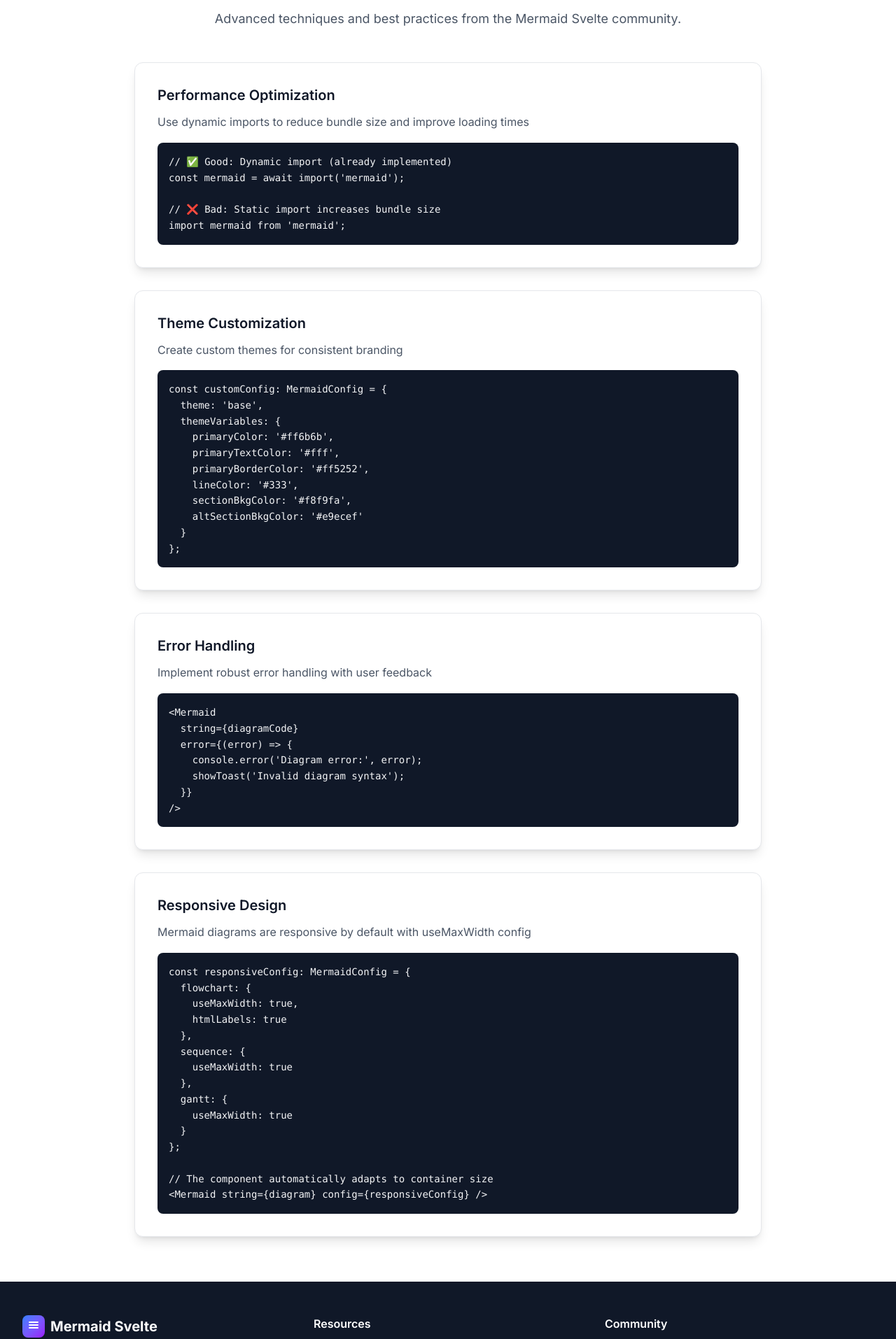
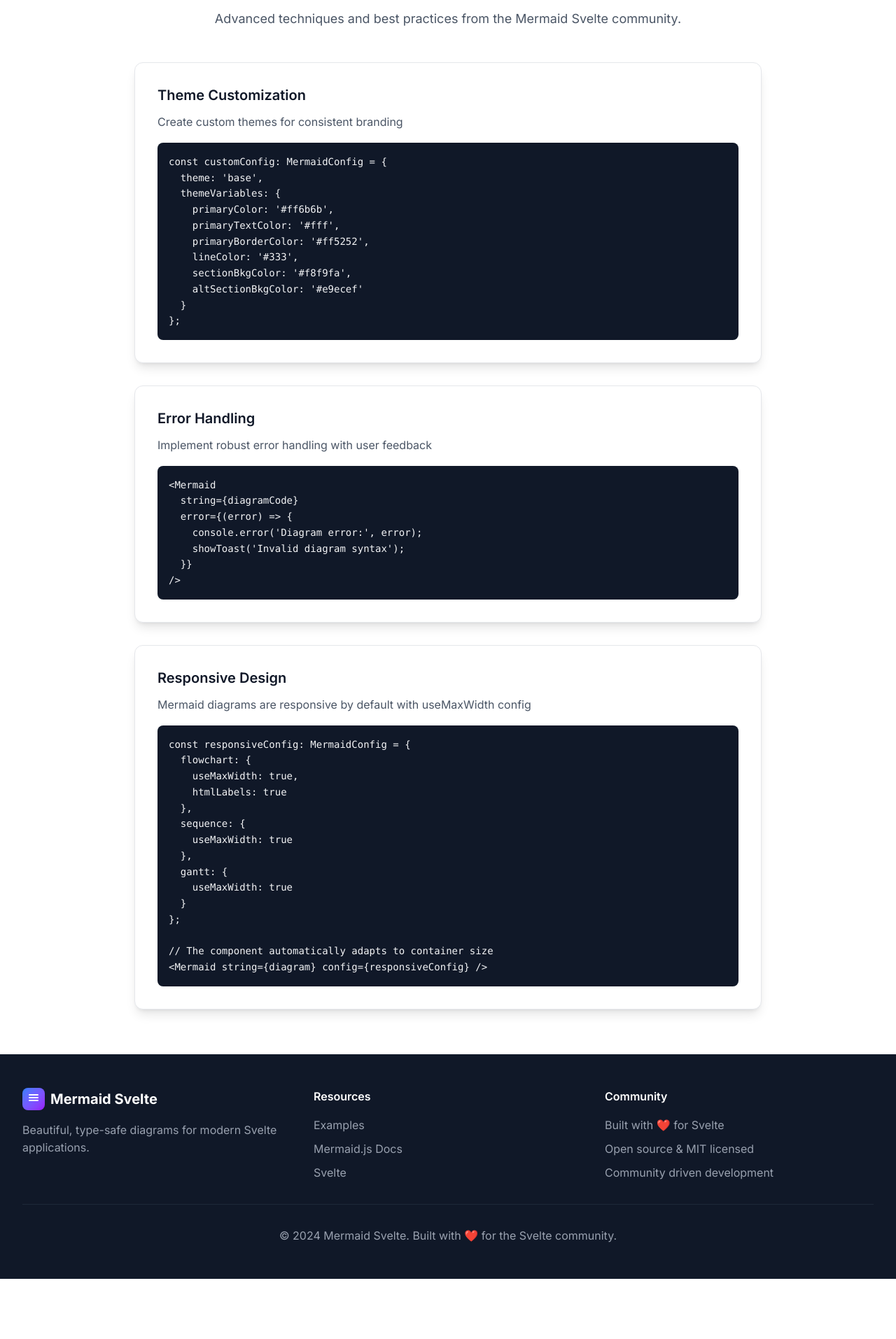
Before and after one commit to friendofsvelte/mermaid, a SvelteKit app: page / in a window 1280 px wide. Shown: the part 5096-7010 px from the top of the page at 70% size. After the commit the page ends 6924 px from the top, so only its background shows below. Built offline with nearby package versions, Linux system fonts and the light colour scheme.

Commit message:
fix: update GitHub links in Navigation and main page, and remove outdated performance optimization tip from examples

```diff
--- a/src/innerLib/components/Navigation.svelte
+++ b/src/innerLib/components/Navigation.svelte
@@ -51,7 +51,7 @@
 					Examples
 				</a>
 				<a
-					href="https://github.com/your-username/@friendofsvelte/mermaid"
+					href="https://github.com/friendofsvelte/mermaid"
 					target="_blank"
 					rel="noopener noreferrer"
 					class="text-gray-600 hover:text-gray-900 transition-colors"
--- a/src/innerLib/data/examples.ts
+++ b/src/innerLib/data/examples.ts
@@ -154,15 +154,6 @@
 
 export const hackTips = [
 	{
-		title: 'Performance Optimization',
-		description: 'Use dynamic imports to reduce bundle size and improve loading times',
-		code: `// ✅ Good: Dynamic import (already implemented)
-const mermaid = await import('mermaid');
-
-// ❌ Bad: Static import increases bundle size
-import mermaid from 'mermaid';`
-	},
-	{
 		title: 'Theme Customization',
 		description: 'Create custom themes for consistent branding',
 		code: `const customConfig: MermaidConfig = {
--- a/src/routes/+page.svelte
+++ b/src/routes/+page.svelte
@@ -323,9 +323,9 @@
 				<div>
 					<h4 class="font-semibold mb-4">Community</h4>
 					<ul class="space-y-2 text-gray-400">
-						<li><a href="https://github.com/your-username/@friendofsvelte/mermaid" target="_blank" rel="noopener" class="hover:text-white transition-colors">GitHub</a></li>
-						<li><a href="https://github.com/your-username/@friendofsvelte/mermaid/issues" target="_blank" rel="noopener" class="hover:text-white transition-colors">Issues</a></li>
-						<li><a href="https://github.com/your-username/@friendofsvelte/mermaid/discussions" target="_blank" rel="noopener" class="hover:text-white transition-colors">Discussions</a></li>
+						<li>Built with ❤️ for Svelte</li>
+						<li>Open source & MIT licensed</li>
+						<li>Community driven development</li>
 					</ul>
 				</div>
 			</div>
```
